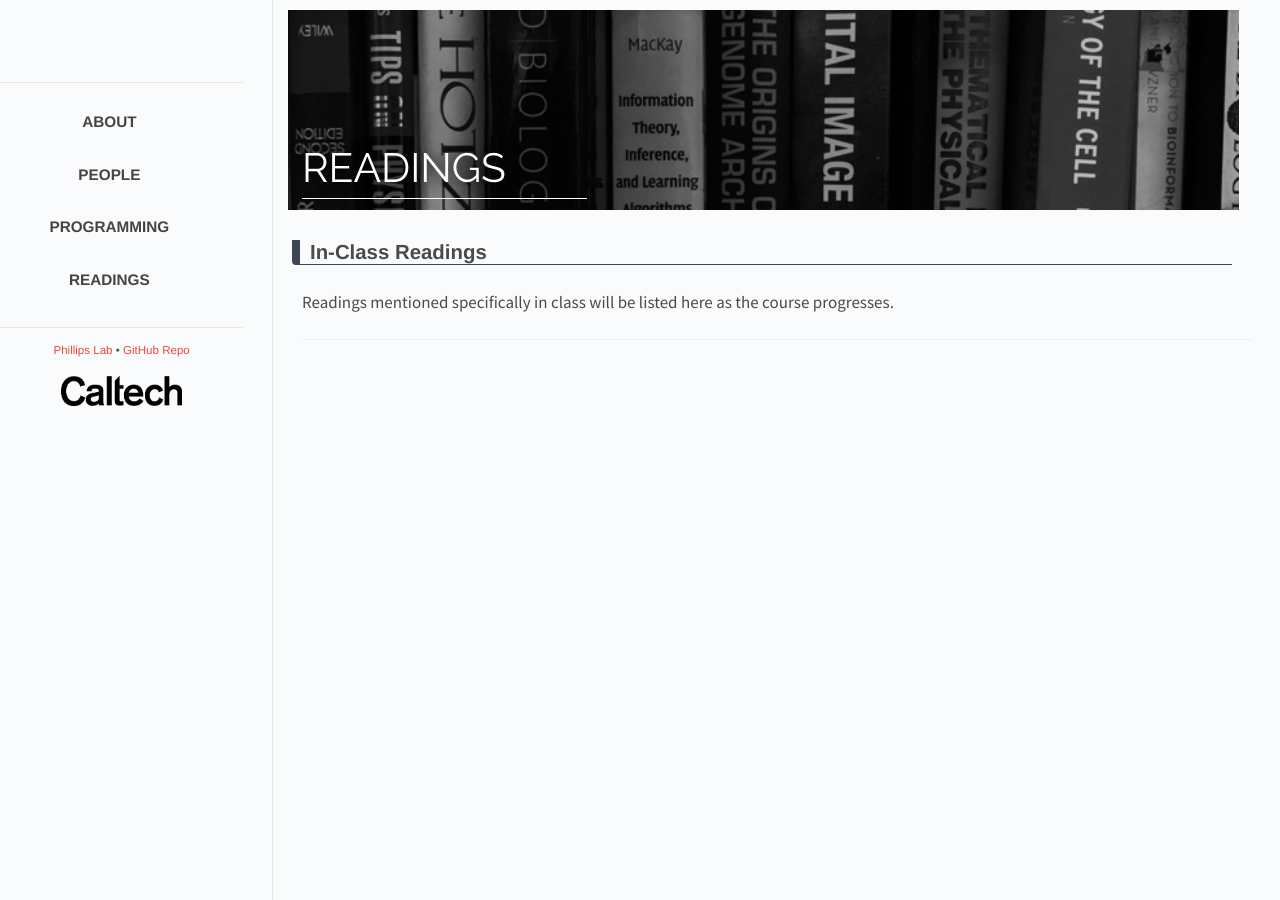
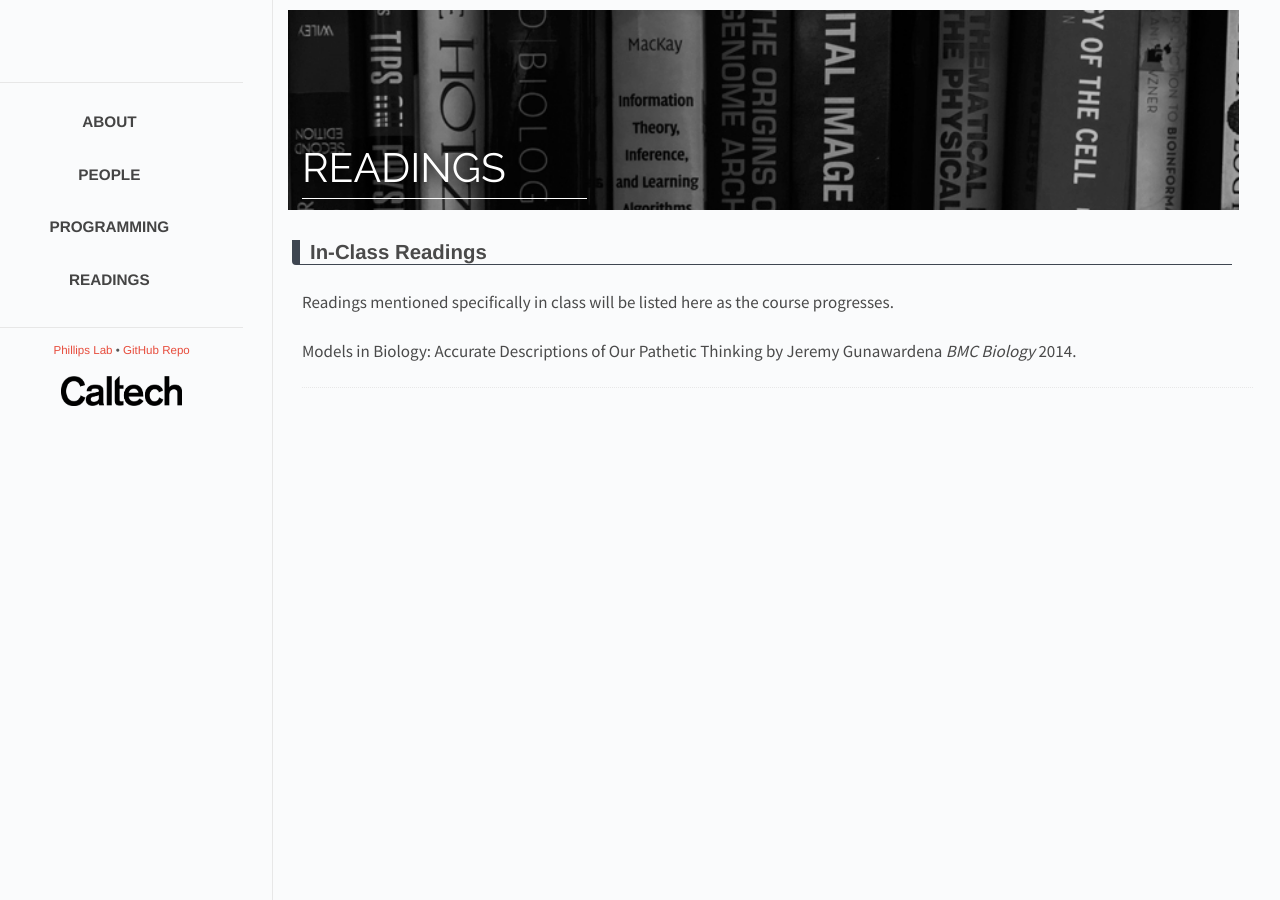
Before and after one commit to RPGroup-PBoC/ncbs_pboc, a Jekyll site: the page built from _posts/2017-01-24-readings.md, in a window 1280 px wide. Built offline with Jekyll 4.4.1, drawn with Linux system fonts in a browser that asks for light colours.

```diff
--- a/_data/papers.yaml
+++ b/_data/papers.yaml
@@ -1,5 +1,4 @@
-- Monday, 5 November:
-  title: "Models in Biology: Accurate Descriptions of Our Pathetic Thinking"
+- title: "Models in Biology: Accurate Descriptions of Our Pathetic Thinking"
   author: Jeremy Gunawardena
   journal: BMC Biology
   year: 2014
--- a/_posts/2017-01-24-readings.md
+++ b/_posts/2017-01-24-readings.md
@@ -12,10 +12,7 @@ Readings mentioned specifically in class will be listed here as the course progr
 
 {% assign readings = site.data.papers %}
 
-{% for week in readings %}
-<span style="display: block; font-weight: 500"> <b>{{ week[0] }}</b></span>
-
-{% for p in week[1] %}
+{% for p in readings %}
 {% assign dir = "http://rpdata.caltech.edu/courses/course_papers/protected/" %}
 {% if p.link != None %}
 {% assign dir = p.link %}
@@ -26,4 +23,3 @@ Readings mentioned specifically in class will be listed here as the course progr
 {{p.title}} by {{ p.author }} *{{ p.journal }}* {{ p.volume }}{{ p.number }} {{ p.year }}. {{ p.description }}
 {% endif %}
 {% endfor %}
-{% endfor %}
```
Also changed, not shown: _posts/2017-01-25-code.md (+3 -0 lines).
